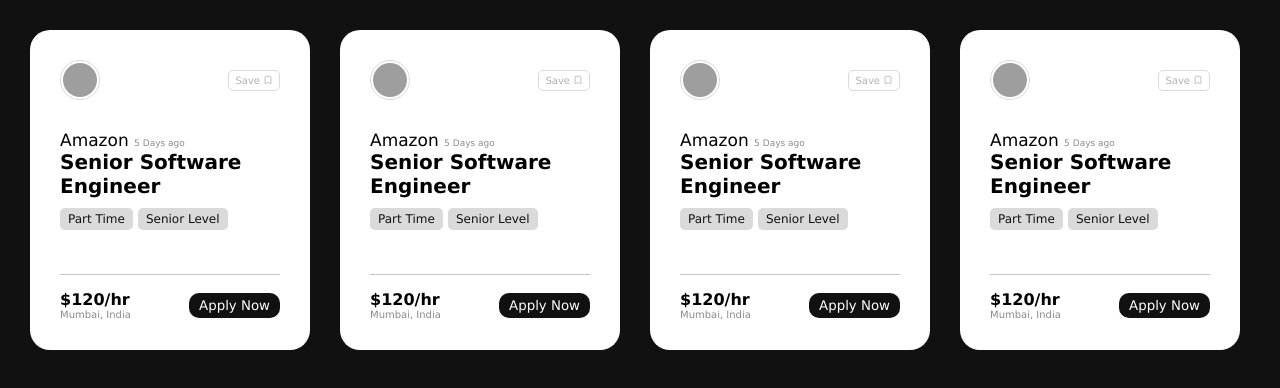
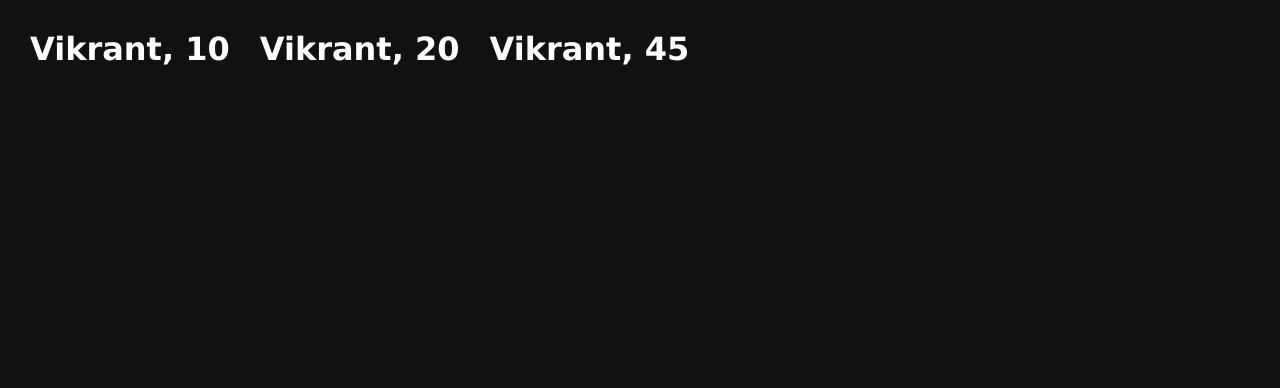
Before and after one commit to VJADOUN2000/REACTJS, a React (Vite) app in the folder 04-cards-project/: page / in a window 1280 px wide. Shown: the top 388 px of the page. Built offline with nearby package versions, Linux system fonts and the light colour scheme; grey boxes are pictures that could not be loaded.

Commit message:
Continue to Reactjs

```diff
--- a/04-cards-project/src/App.jsx
+++ b/04-cards-project/src/App.jsx
@@ -5,24 +5,17 @@
 
 const App = () => {
 
-  const arr = [{ user: "Vikrant", age: 24 }
-    , { user: "Aman", age: 25}
-    , { user: "Ajay", age: 25 }
-  ];
+  const arr =[10,20,45]
 
 
-  arr.map(function (elem) {
-    console.log(elem.user)
-  })
   return (
     <div className='parent'>
-      <Card />
-      <Card />
-      <Card />
-      <Card />
+       {arr.map(function(elem){
+          return <User name={elem}/>;
+       })}
+
     </div>
   )
 }
 
 export default App
-App
--- a/04-cards-project/src/components/User.jsx
+++ b/04-cards-project/src/components/User.jsx
@@ -1,9 +1,11 @@
 import React from 'react'
 
 const user = (props) => {
+
+  console.log(props)
   return (
     <div>
-      <h1 style={{color: 'white'}}>{props.name}</h1>
+      <h1 style={{color: 'white'}}>Vikrant, {props.name}</h1>
     </div>
   )
 }
--- a/04-cards-project/src/index.css
+++ b/04-cards-project/src/index.css
@@ -2,7 +2,7 @@
   padding: 0;
   margin: 0;
   box-sizing: border-box;
-  font-family: Geneva, Tahoma, sans-serif
+  font-family: Geneva, Tahoma, sans-serif;
 }
 
 html, body{
```
